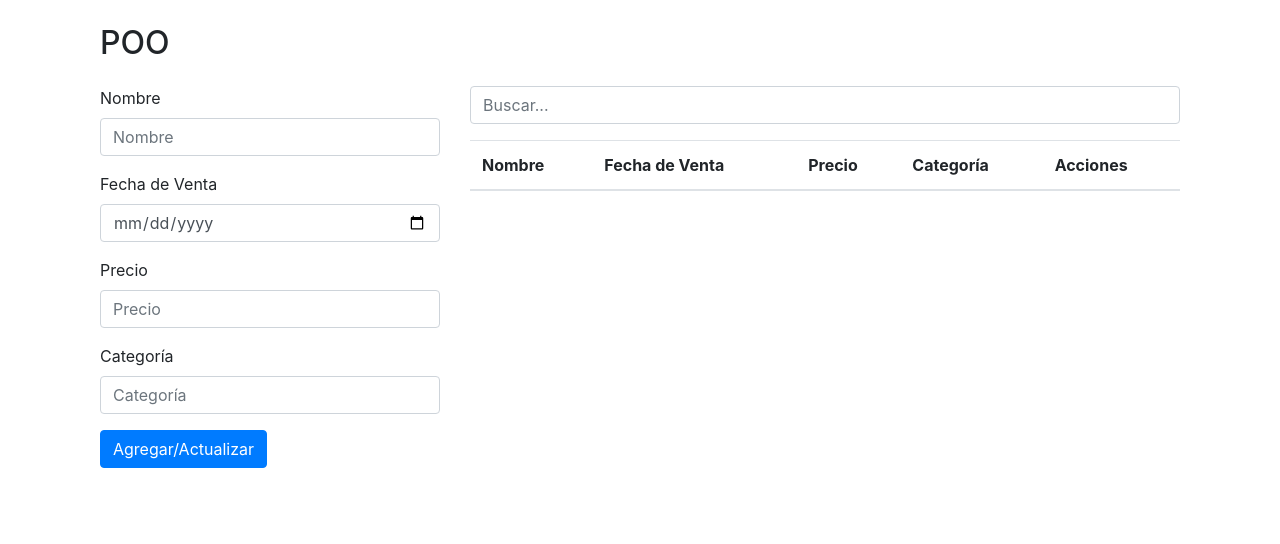
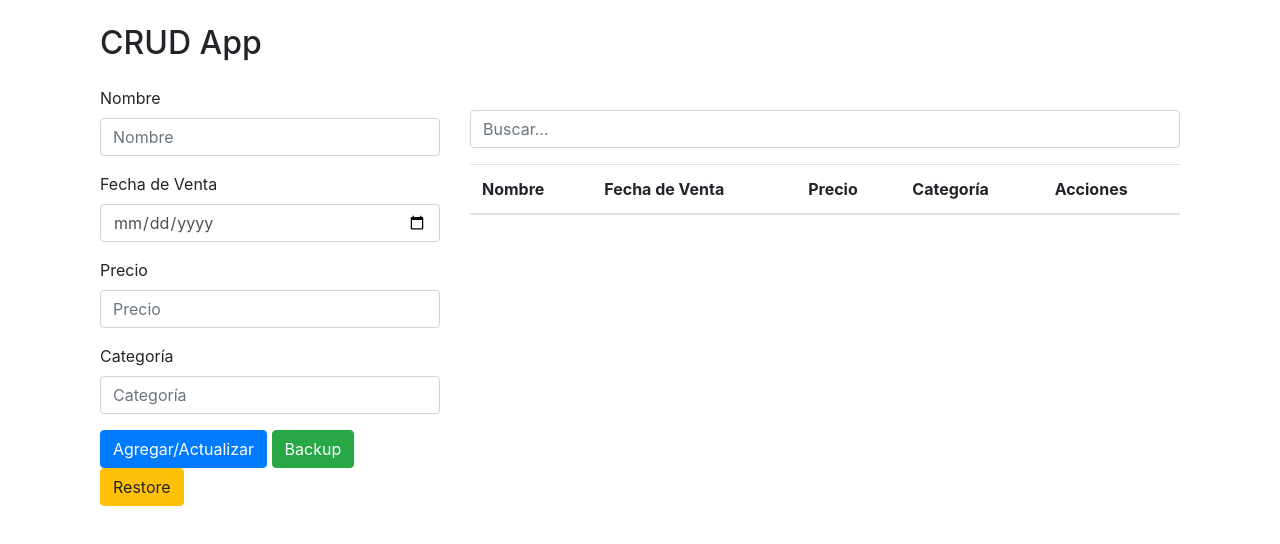
Before and after one commit to Alejo2608/POO, a plain HTML site: page index.html in a window 1280 px wide. Drawn offline with nearby package versions, Linux system fonts and the light colour scheme.

Commit message:
Ultimo html

```diff
--- a/index.html
+++ b/index.html
@@ -13,7 +13,7 @@
     <div class="container">
         <div class="App" id="App">
             <div class="container mt-4">
-                <h2 class="mb-4">POO</h2>
+                <h2 class="mb-4">CRUD App</h2>
                 <div class="row">
                     <div class="col-md-4">
                         <form>
@@ -34,10 +34,12 @@
                                 <input type="text" class="form-control" id="cate" placeholder="Categoría">
                             </div>
                             <button type="button" class="btn btn-primary" onclick="addData()">Agregar/Actualizar</button>
+                            <button type="button" class="btn btn-success" onclick="exportData()">Backup</button>
+                            <button type="button" class="btn btn-warning" onclick="importData()">Restore</button>
                         </form>
                     </div>
                     <div class="col-md-8">
-                        <div class="form-group">
+                        <div class="form-group"><br>
                             <input type="text" class="form-control" id="search" placeholder="Buscar..." onkeyup="searchData()">
                         </div>
                         <table class="table table-striped">
@@ -55,10 +57,9 @@
                     </div>
                 </div>
             </div>
+            <script src="app.js"></script>
         </div>
     </div>
-
-    <script src="app.js"></script>
 </body>
 
 </html>
```
